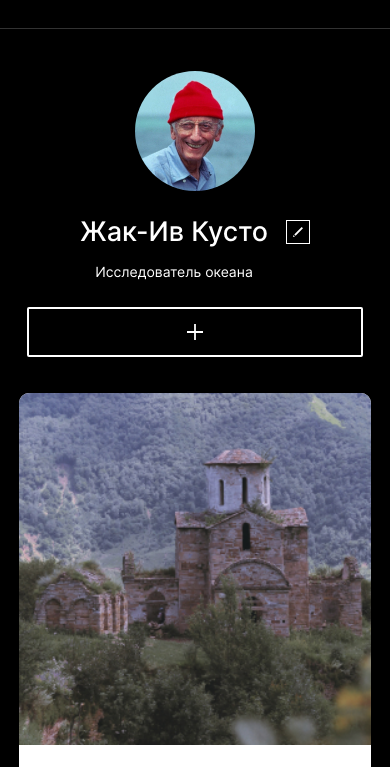
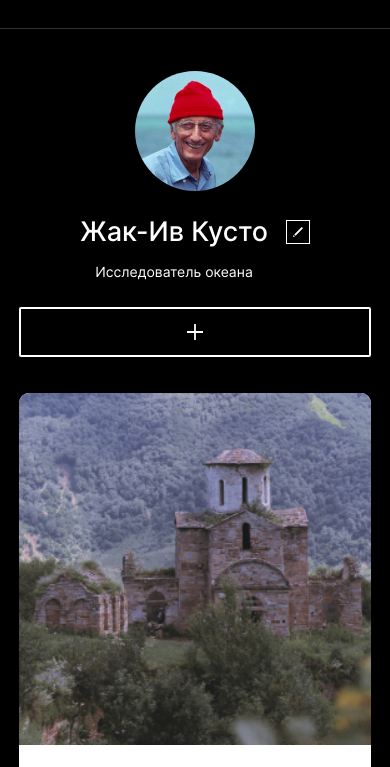
Before and after one commit to AlexanderGrams/mesto, a plain HTML site: page index.html in a window 390 px wide. Shown: the part 55-822 px from the top of the page. Drawn offline with Linux system fonts and the light colour scheme.

Commit message:
style: отредактировать размер отступов

```diff
--- a/blocks/profile/profile.css
+++ b/blocks/profile/profile.css
@@ -10,7 +10,7 @@
 
 @media screen and (max-width: 934px){
   .profile{
-    width: calc(100% - 54px);
+    width: calc(100% - 38px);
   }
 }
 
```
Also changed, not shown: index.html (+0 -1 lines).
